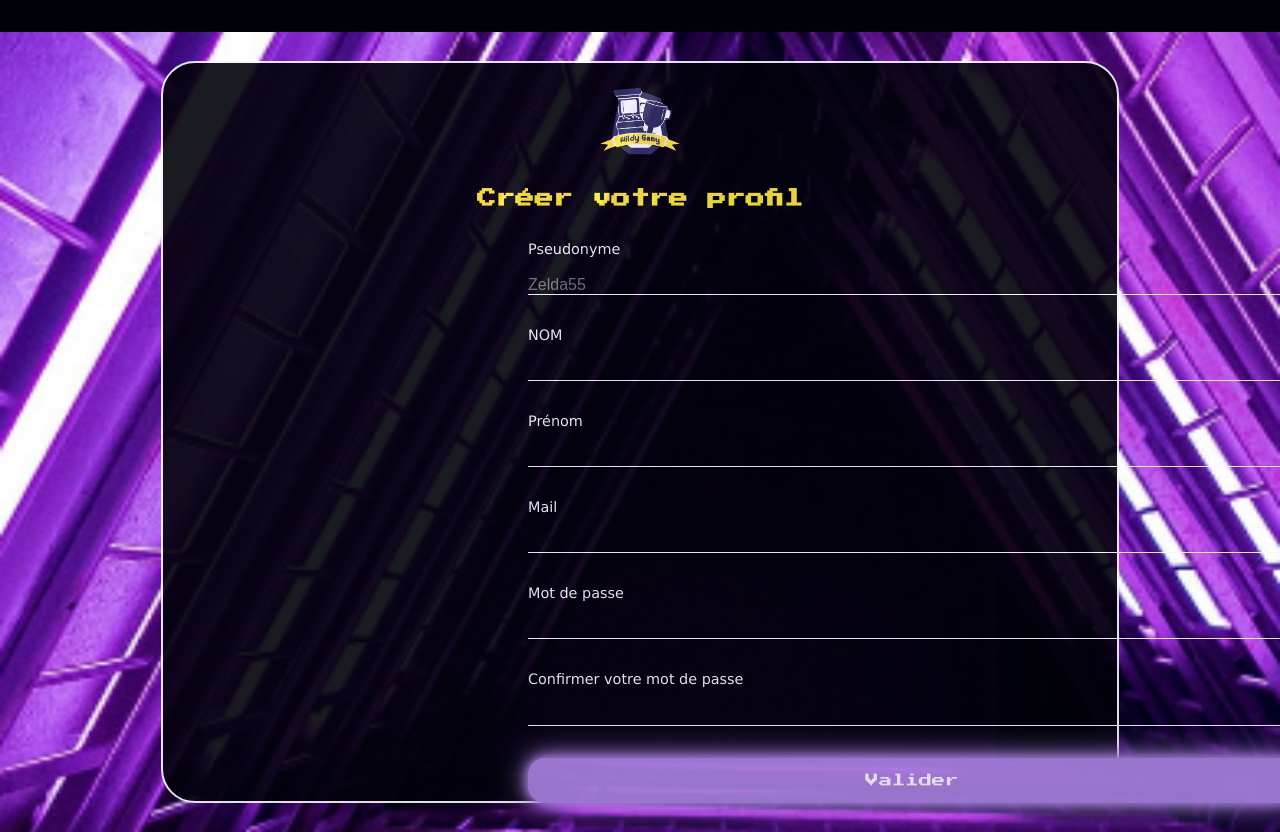
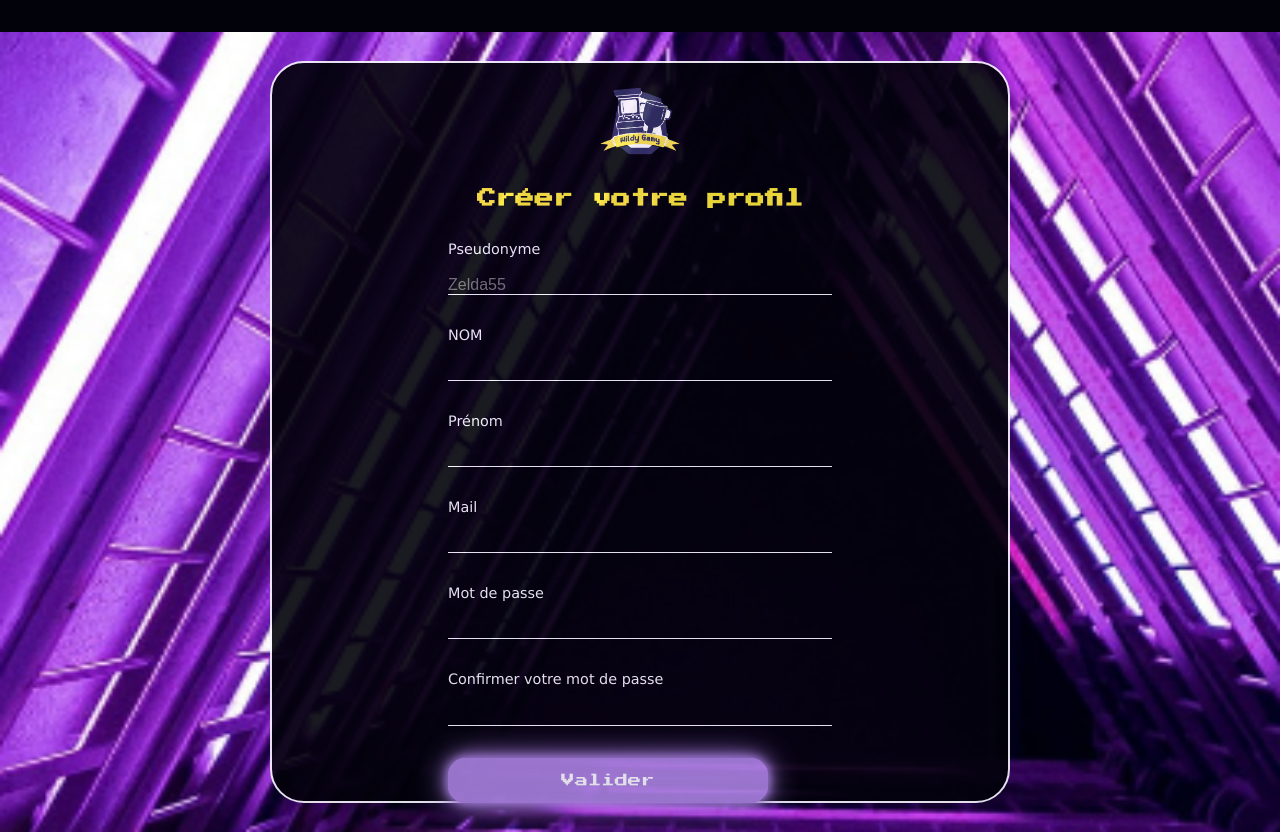
Before and after one commit to WildCodeSchool-2024-02/JS-lyon-0224-P3-wildygamy, a React (Vite) app in the folder client/: page /registration in a window 1280 px wide. Built offline with nearby package versions, Linux system fonts and the light colour scheme; no server answers.

Commit message:
Fixed registration form media queries

```diff
--- a/client/src/pages/RegistrationPage/RegistrationPage.module.css
+++ b/client/src/pages/RegistrationPage/RegistrationPage.module.css
@@ -84,3 +84,21 @@
   color: var(--light-color);
   cursor: pointer;
 }
+
+@media (min-width: 768px) {
+  .cardRegistration {
+    width: 50vw;
+  }
+
+  .formRegistration input {
+    width: 30vw;
+  }
+
+  .formRegistration button {
+    width: 25vw;
+  }
+
+  .formRegistration {
+    width: 30vw;
+  }
+}
```
